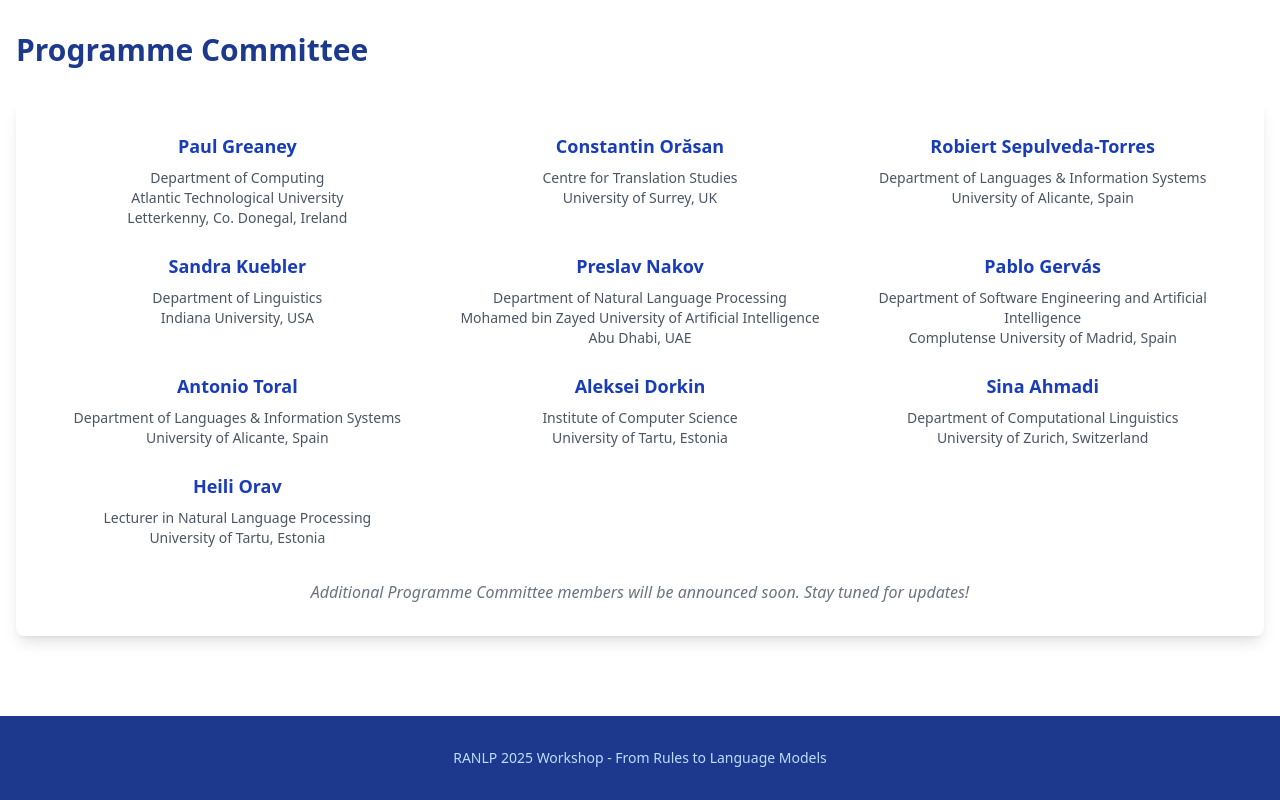
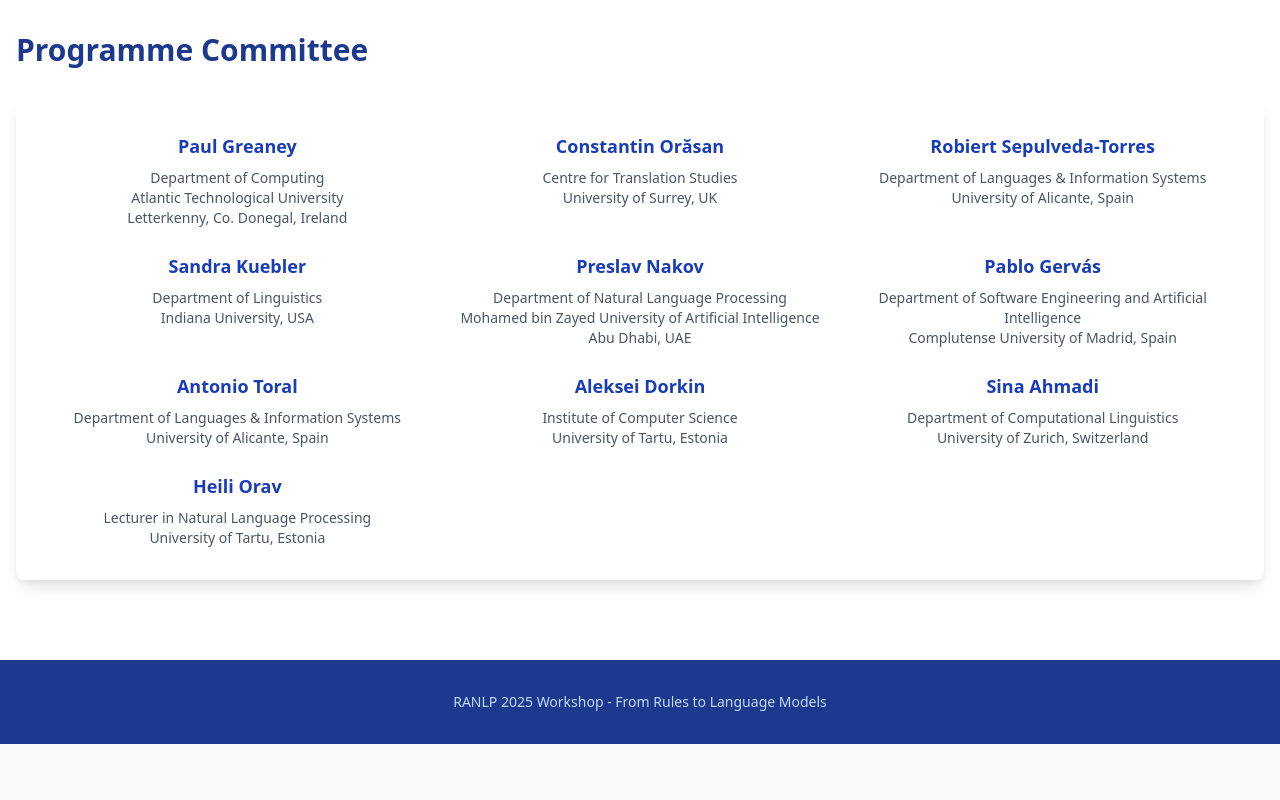
Before and after one commit to R2LM2025/R2LM, a plain HTML site: page index.html in a window 1280 px wide. Shown: the part 4346-5146 px from the top of the page. After the commit the page ends 5090 px from the top, so only its background shows below. Drawn offline with Linux system fonts and the light colour scheme.

Commit message:
Update index.html

```diff
--- a/index.html
+++ b/index.html
@@ -457,10 +457,7 @@
                             <p class="text-gray-600 text-sm">Lecturer in Natural Language Processing<br>University of Tartu, Estonia</p>
                         </div>
                     </div>
-                    <div class="mt-8 text-center">
-                        <p class="text-gray-500 italic">Additional Programme Committee members will be announced
-                            soon. Stay tuned for updates!</p>
-                    </div>
+
                 </div>
             </div>
         </section>
```
